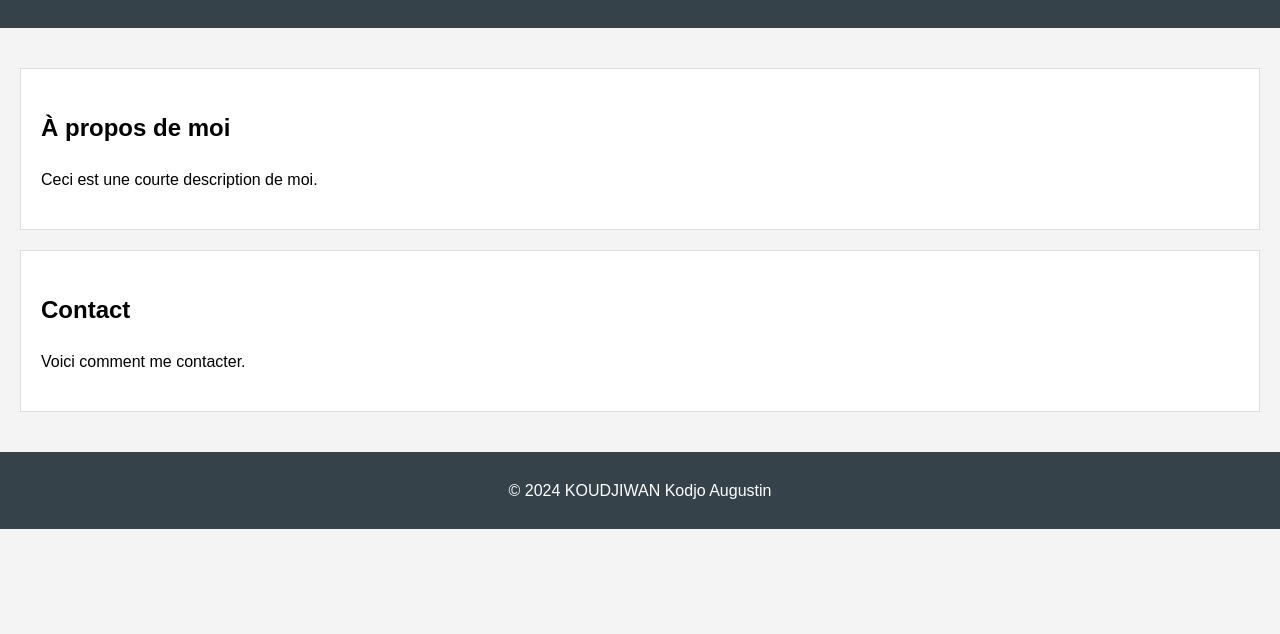
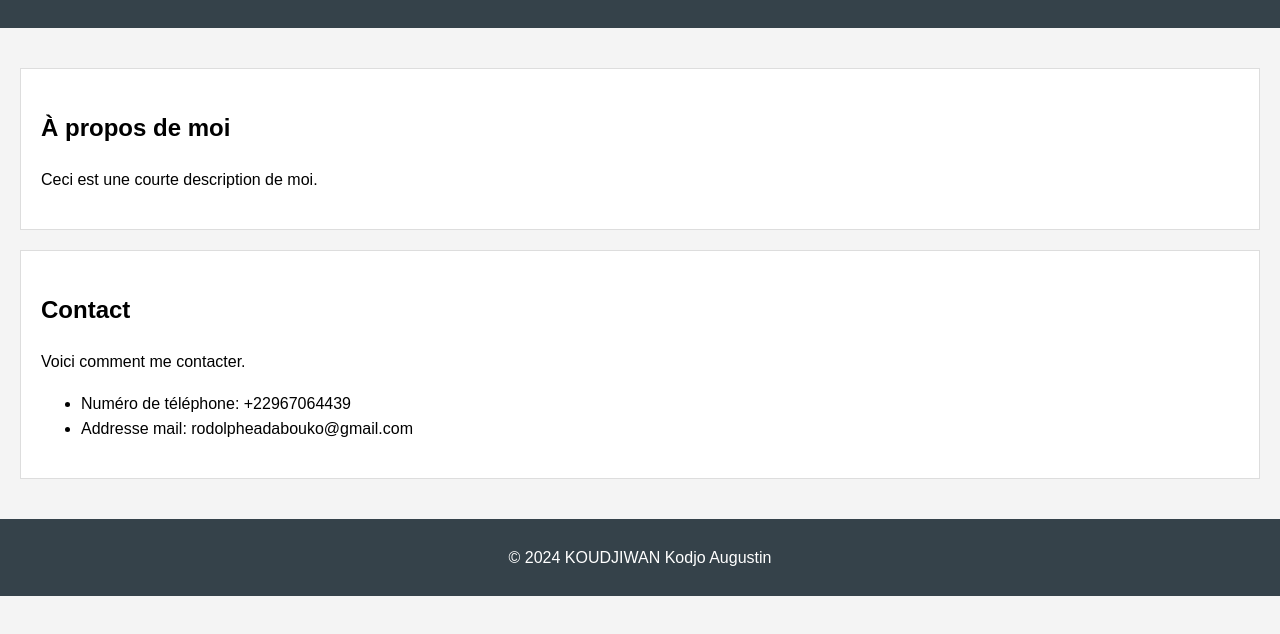
Before and after one commit to TheRoro49/projet_cours, a plain HTML site: page index.html in a window 1280 px wide. Shown: the part 106-740 px from the top of the page. Drawn offline with Linux system fonts and the light colour scheme.

Commit message:
ajout contacts

```diff
--- a/index.html
+++ b/index.html
@@ -18,6 +18,10 @@
         <section id="contact">
             <h2>Contact</h2>
             <p>Voici comment me contacter.</p>
+            <ul>
+                <li>Numéro de téléphone: +22967064439</li>
+                <li>Addresse mail: rodolpheadabouko@gmail.com</li>
+            </ul>
         </section>
     </main>
     <footer>
```
